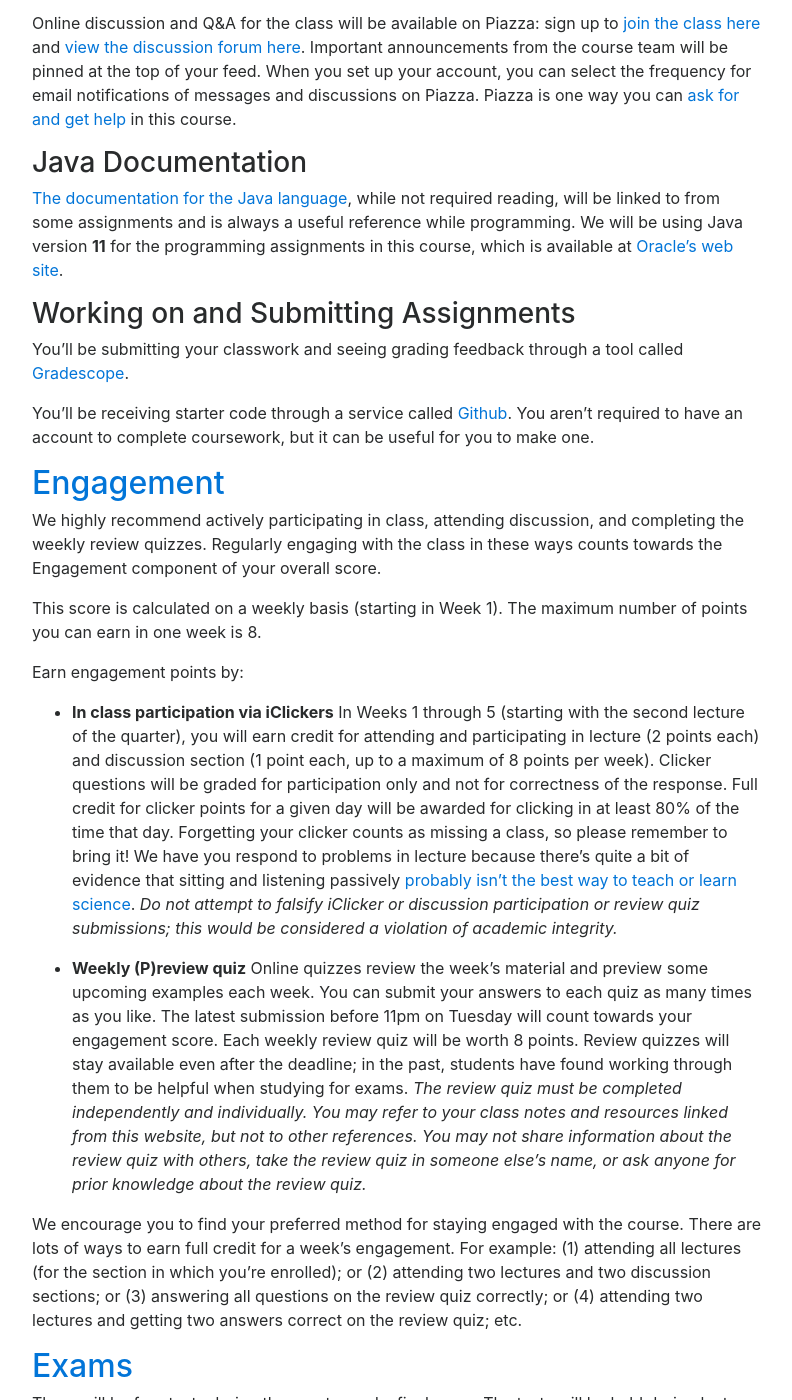
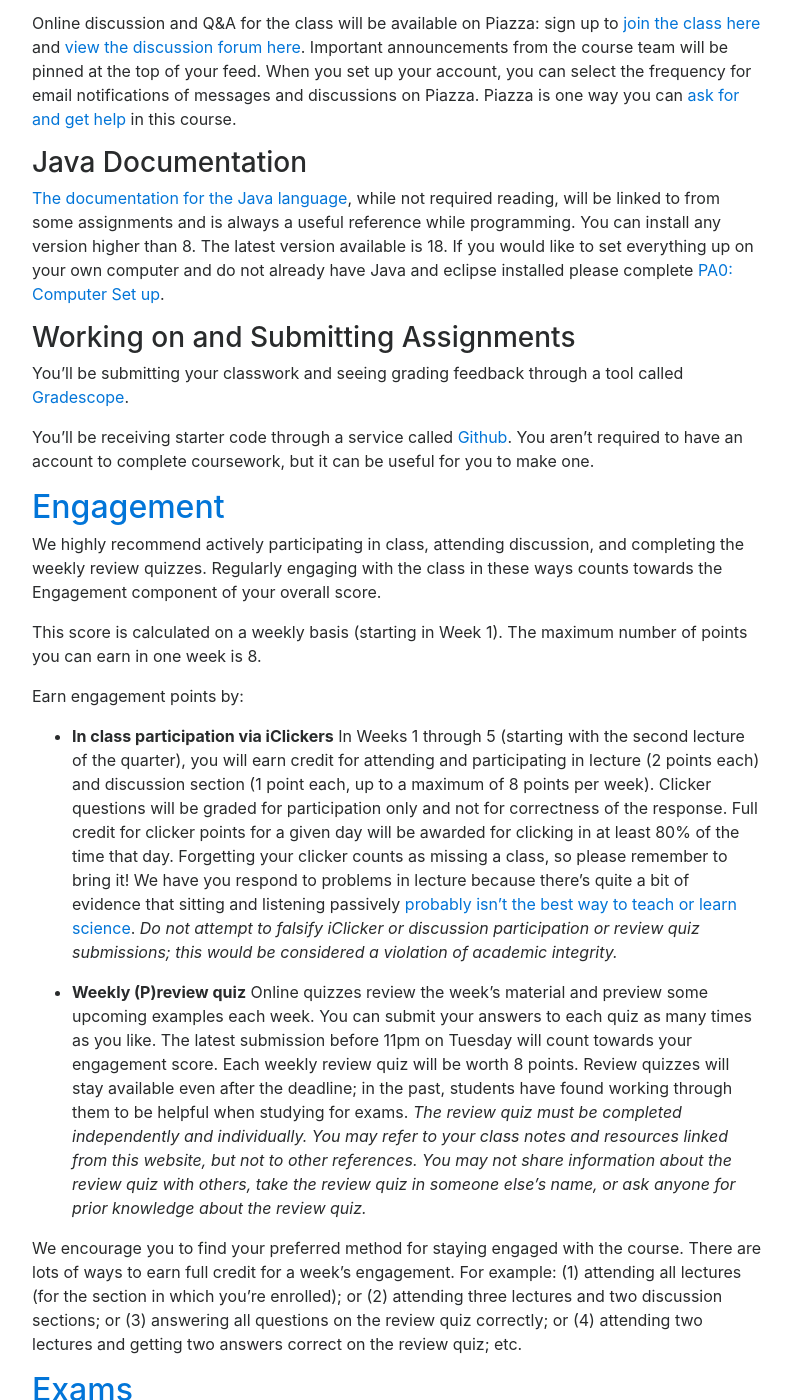
Before and after one commit to ucsd-cse12-ss22/ucsd-cse12-ss22.github.io, a Jekyll site: the page built from index.md, in a window 1280 px wide and 1400 px high, scrolled down 3609 px. Shown: the whole window, without its empty margins (243-1035 px from the left). Built offline with Jekyll 4.4.1, drawn with Linux system fonts in a browser that asks for light colours; nearby versions of some CDN libraries; some of the changed text lies outside the part shown.

Commit message:
updates.

```diff
--- a/index.md
+++ b/index.md
@@ -110,11 +110,11 @@ on Piazza.  Piazza is one way you can <a href="#pa:piazzahelp">ask for and get h
 
 
 ### Java Documentation
+
 <a href="https://docs.oracle.com/javase/11/" target="_blank">The
 documentation for the Java language</a>, while not required reading, will be
 linked to from some assignments and is always a useful reference while
-programming. We will be using Java version **11** for the programming
-assignments in this course, which is available at <a href="https://www.oracle.com/technetwork/java/javase/downloads/jdk11-downloads-5066655.html">Oracle's web site</a>.
+programming. You can install any version higher than 8. The latest version available is 18. If you would like to set everything up on your own computer and do not already have Java and eclipse installed please complete <a href="https://ucsd-cse12-ss22.github.io/pa0" target="_blank">PA0: Computer Set up</a>.
 
 ### Working on and Submitting Assignments
 You'll be submitting your classwork and seeing grading feedback through a
@@ -147,7 +147,7 @@ _The review quiz must be completed independently and individually. You may refer
 else's name, or ask anyone for prior knowledge about the review quiz._
 
 
-We encourage you to find your preferred method for staying engaged with the course.  There are lots of ways to earn full credit for a week's engagement.  For example: (1) attending all lectures (for the section in which you're enrolled); or (2) attending two lectures and two discussion sections; or (3) answering all questions on the review quiz correctly; or (4)
+We encourage you to find your preferred method for staying engaged with the course.  There are lots of ways to earn full credit for a week's engagement.  For example: (1) attending all lectures (for the section in which you're enrolled); or (2) attending three lectures and two discussion sections; or (3) answering all questions on the review quiz correctly; or (4)
 attending two lectures and getting two answers correct on the review  quiz; etc.
 
 ## <a id="b:exams" href="#b:exams">Exams</a>
@@ -252,9 +252,7 @@ would be
 for the automated part, and the manually-graded part would remain 10, for
 total of 65 (rather than the original 50) points on the assignment.
 
-In addition, closed-collaboration assignments are treated as **open** once
-their deadline passes. You can talk to other students about them, get coding
-help from staff on them, and so on. Please make use of these resources to
+In addition, once a programming assignmen deadline passes you can talk to other students about them, get coding help from staff on them, and so on. Please make use of these resources to
 understand where your solution was incorrect or incomplete, and resubmit!
 
 ## <a id="help" href="#help">Getting Help</a>
@@ -371,6 +369,7 @@ __In addition, you must pass the final exam in order to pass the course and scor
 Programming work that is late follows the resubmission policy in <a href="#p:grading">the programming grades section</a>.
 
 <b>Regrades</b> Mistakes sometimes occur in grading. Once grades are posted, we will allow a short period for you to request a fix to your grade (announced along with the release of grades), with a clear argument for why a mistake was made. If you don't make a request in the given period, the grade you were initially given is final. All regrades should be made through Gradescope's interface.
+### <a id="policies" href="#b:policies"></a>
 
 <a id="p:community"></a>
 ## The CSE 12 Community
```
Also changed, not shown: other parts of index.md (+1 -1 lines).
